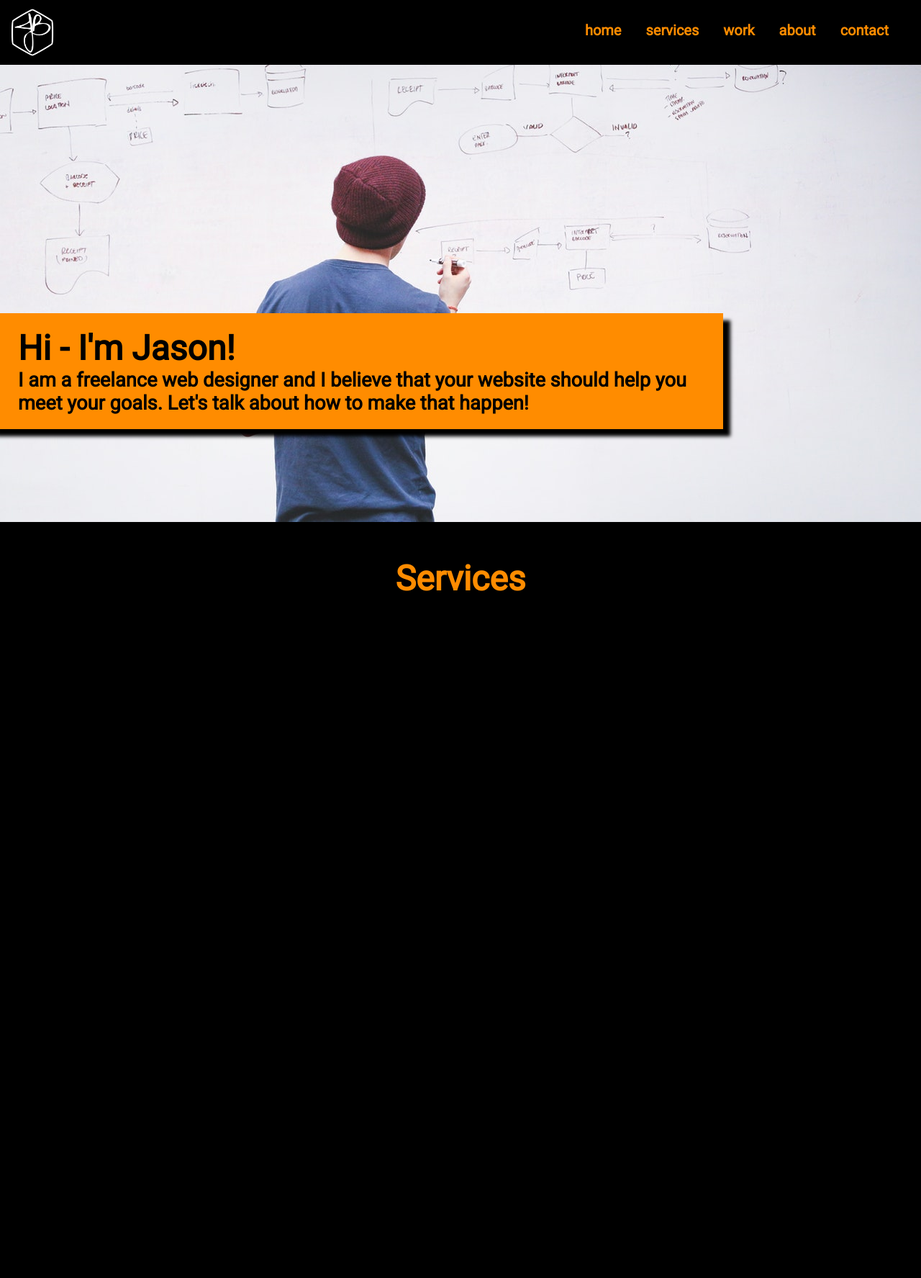
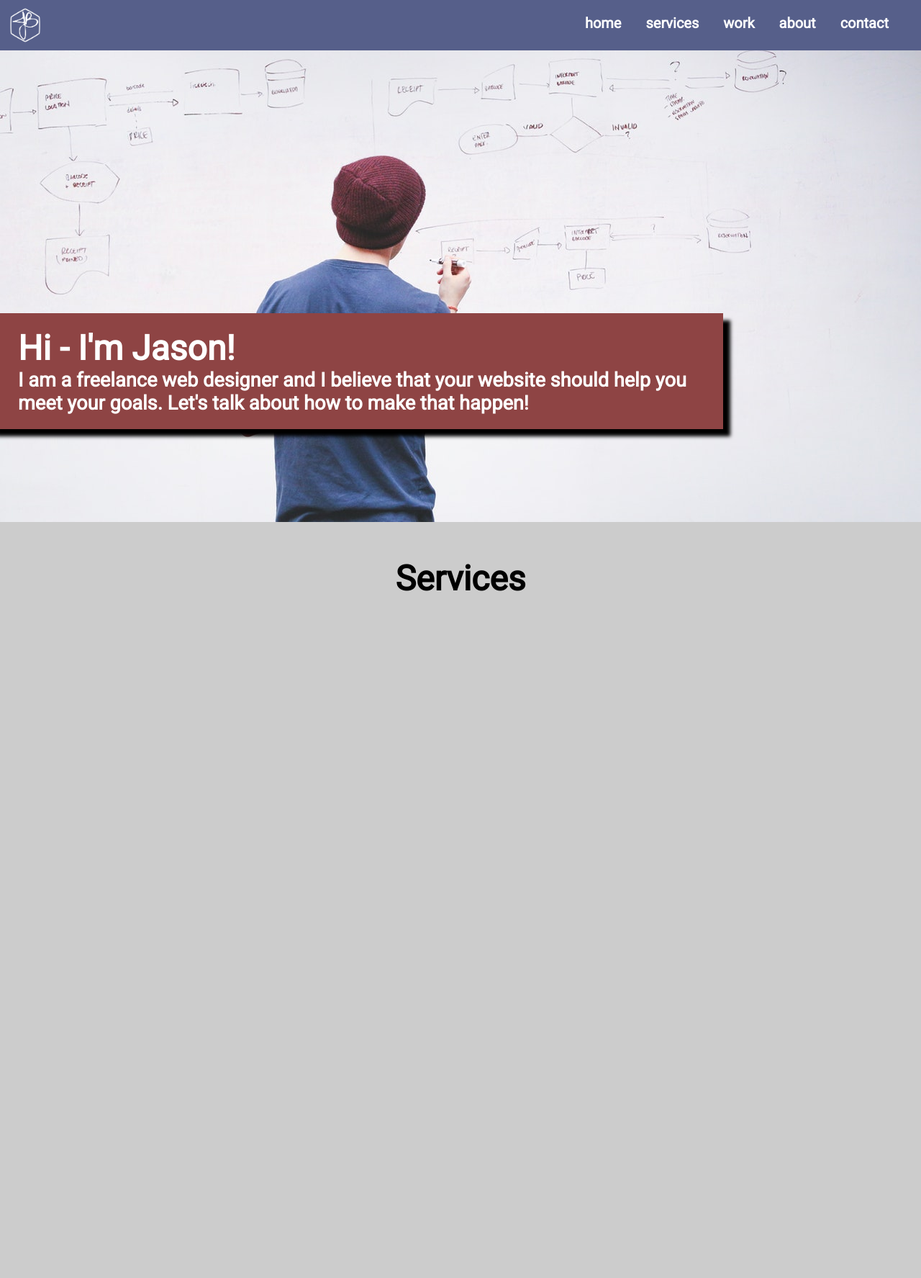
Before and after one commit to jasonbodman/portfolio-redesign, a PHP site: page / in a window 1280 px wide. Shown: the whole page at 72% size. Run offline with PHP 8.4, Linux system fonts and the light colour scheme; some web fonts are replaced.

Commit message:
update color scheme

```diff
--- a/css/styles.css
+++ b/css/styles.css
@@ -37,8 +37,8 @@
   top: 60%;
   width: 75%;
   text-align: left;
-  background-color: #ff8c00;
-  color: #000;
+  background-color: #8e4444;
+  color: #fff;
   padding: 20px 20px 20px 40px;
 	font-size: 1.3rem;
 	margin: 0px -15px;
@@ -46,7 +46,7 @@
 }
 
 header {
-	background-color: black;
+	background-color: #565f8a;
 	position: fixed;
 	margin-top: 0px;
 	padding: 10px;
@@ -57,14 +57,14 @@ header {
 
 .nav-left {
 	width: 50%;
-	height: 70px;
+	height: 50px;
 	display: inline-flex;
 }
 
 .nav-right {
 	width: 50%;
 	text-align: right;
-	padding: 20px 40px 0px 0px;
+	padding: 10px 40px 0px 0px;
 }
 
 .main {
@@ -80,7 +80,7 @@ header {
 }
 
 .services {
-	background-color: black;
+	background-color: #ccc;
 	min-height: 1000px;
 	padding-top: 50px;
 }
@@ -104,7 +104,7 @@ img.nav-logo {
 
 a.nav-link {
 	text-decoration: none;
-	color: #ff8c00;
+	color: #fff;
 	font-weight: bold;
 	font-size: 1.25rem;
 	text-align: right;
--- a/index.html
+++ b/index.html
@@ -40,7 +40,7 @@
 				</div>
 			</section>
 			<section class="services" id="services">
-				<h1 class="orange center">Services</h1>
+				<h1 class="center">Services</h1>
 			</section>
 		</div>
 
```
